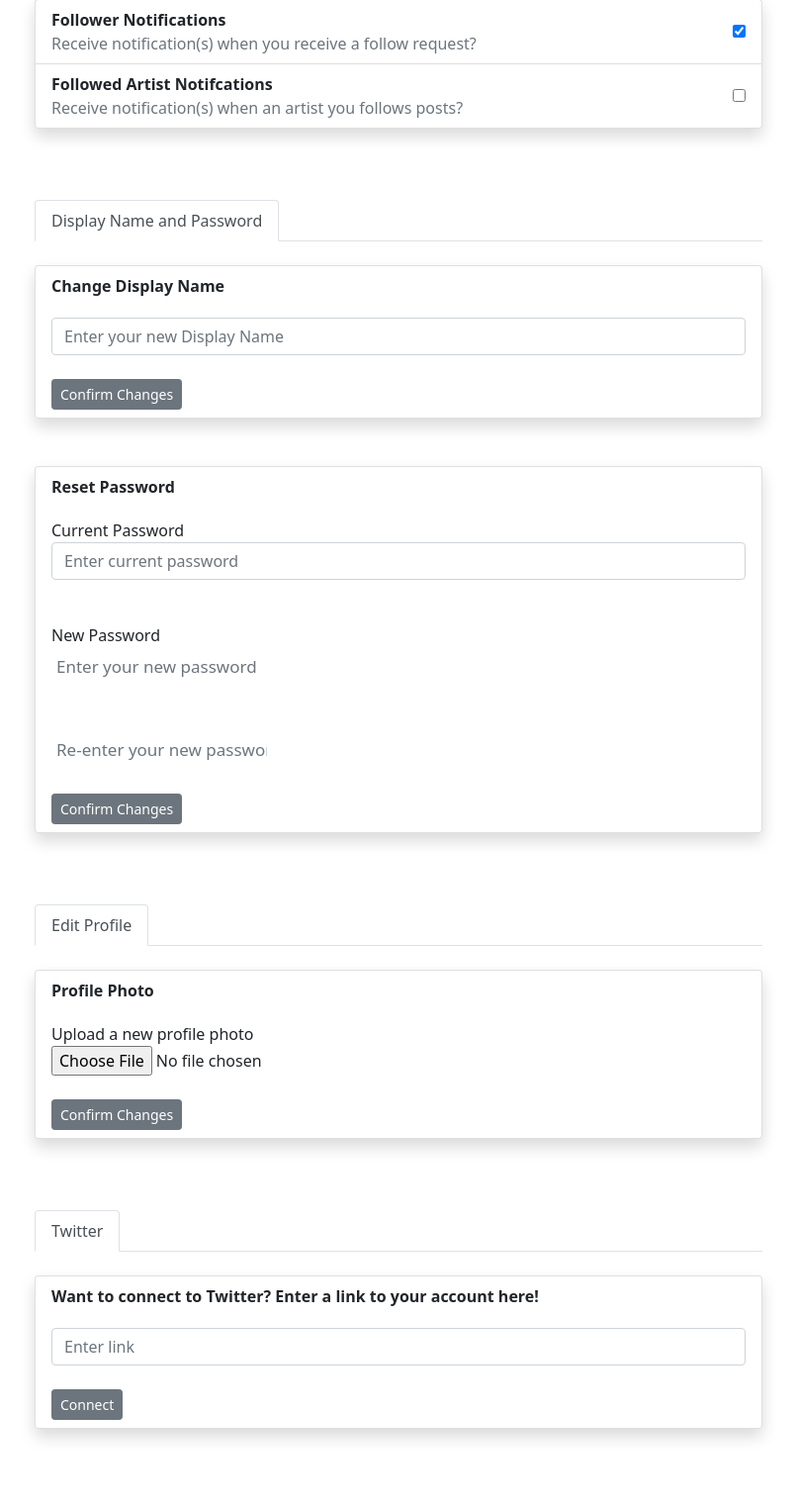
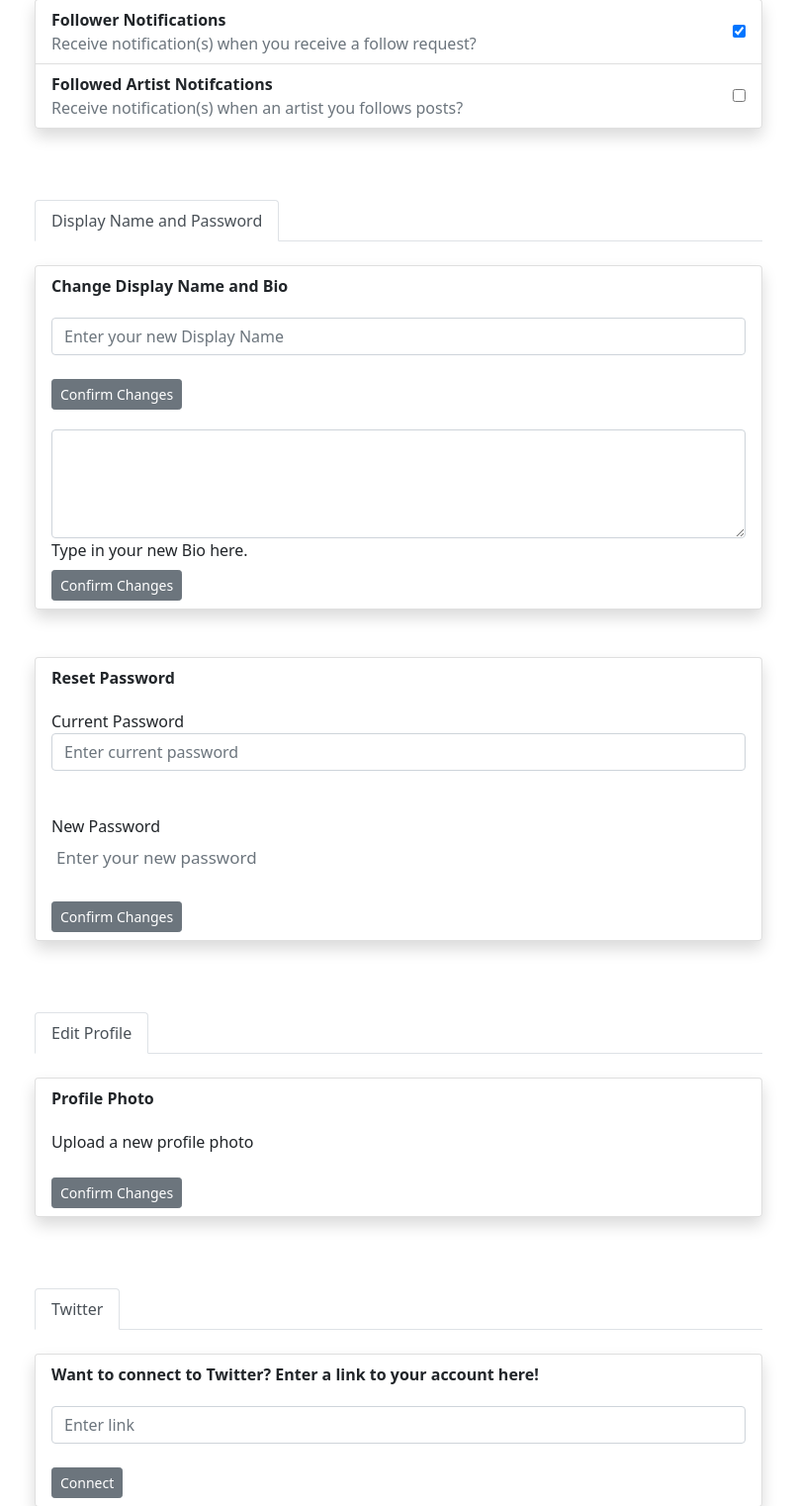
Before and after one commit to TeamBaconWebsys/project, a PHP site: page /homepage/settings.php in a window 1280 px wide. Shown: the part 301-1823 px from the top of the page at 99% size, without its empty margins (237-1042 px from the left). Before the commit the page ends 1793 px from the top, so only its background shows below. Run offline with PHP 8.4, Linux system fonts and the light colour scheme; a user stored in the database is signed in; data comes from the database, SQL or seed files in the repository; data that the repository does not hold is empty; some libraries are stand-ins or nearby versions.

Commit message:
Update settings.php
Added PHP to settings page, still working on getting the query calls working to the database.

```diff
--- a/homepage/settings.php
+++ b/homepage/settings.php
@@ -1,6 +1,7 @@
 <?php
-include('../includes/login_check.php');
-include('../includes/functions.php');
+    include('../includes/login_check.php');
+    include('../includes/functions.php');
+    $conn = db_connect();
 ?>
 
 <!DOCTYPE html>
@@ -66,7 +67,6 @@ include('../includes/functions.php');
     </nav>
     <h1 class="display-3 text-center">Settings</h1>
     <br>
-
     <div class="container">
       <!-- Notifications Settings -->
       <div class="row justify-content-center">
@@ -75,6 +75,7 @@ include('../includes/functions.php');
             <ul class="nav nav-tabs mb-4" role="tablist">
               <li class="nav-item">
                 <!-- Notification Settings with buttons -->
+                <!-- HTML Placeholder for future implementation of Notificaiton Features. -->
                 <a class="nav-link active" data-toggle="tab" href="#contact" role="tab" aria-controls="contact"
                   aria-selected="false">Notifications</a>
               </li>
@@ -88,7 +89,6 @@ include('../includes/functions.php');
                   </div>
                   <div class="col-auto">
                     <div class="custom-control custom-switch">
-                      <!--create a query to database to change / store Follower Notification settings -->
                       <input type="checkbox" class="custom-control-input" id="alert1" checked="" />
                       <span class="custom-control-label"></span>
                     </div>
@@ -103,7 +103,6 @@ include('../includes/functions.php');
                   </div>
                   <div class="col-auto">
                     <div class="custom-control custom-switch">
-                      <!--create a query to database to store Artist Notification settings -->
                       <input type="checkbox" class="custom-control-input" id="alert2" />
                       <span class="custom-control-label"></span>
                     </div>
@@ -114,6 +113,8 @@ include('../includes/functions.php');
           </div>
         </div>
       </div>
+
+
       <!-- Change Display Name/Password -->
       <div class="row justify-content-center">
         <div class="col-12 col-lg-10 col-xl-8 mx-auto">
@@ -128,26 +129,75 @@ include('../includes/functions.php');
               <div class="list-group-item">
                 <div class="row align-items-center">
                   <div class="col">
-                    <strong class="mb-0">Change Display Name</strong>
-                    <form>
+                    <strong class="mb-0">Change Display Name and Bio</strong>
+                    <?php
+                    /*
+                        $pstmt = $conn->prepare("UPDATE accounts WHERE user_id = :current_user_id");
+                        //$pstmt->execute([':current_user_id' => $current_user_id);
+                        $qry = mysqli_query($conn,"SELECT * FROM accounts WHERE user_id='$current_user_id'");
+                        $data = mysqli_fetch_array($qry);
+                        if(isset($_POST['submit']))
+                        {
+                          $display_name = $_POST['display_name'];
+                          $edit = mysqli_query($conn,"Change your Display Name ='$display_name', where display_name ='$current_user_id'");
+                          if($edit)
+                          {
+                              mysqli_close($conn);
+                              exit;
+                          }
+                        }
+                      */
+                    ?>
+                    <form action="" method="POST">
                       <div class="form-group">
                         <input type="email" class="form-control" id="exampleInputEmail1" aria-describedby="emailHelp"
-                          placeholder="Enter your new Display Name">
+                            value="<?php echo $accounts['display_name'] ?>" placeholder="Enter your new Display Name">
                         <br>
-                        <!-- Querey call to change Display name upon clicking the button -->
-                        <button type="button" class="btn btn-secondary btn-sm">Confirm Changes</button>
+                        <button type="submit" name="submit" class="btn btn-secondary btn-sm">Confirm Changes</button>
                       </div>
+                    </form>
+                    <?php
+                    /*
+                        $pstmt = $conn->prepare("UPDATE accounts WHERE user_id = :current_user_id");
+                        //$pstmt->execute([':current_user_id' => $current_user_id);
+                        $bio = $_POST['bio'];
+                        $qry = mysqli_query($conn,"SELECT * FROM accounts WHERE user_id='$current_user_id'");
+                        $data = mysqli_fetch_array($qry);
+                        if(isset($_POST['submit']))
+                        {
+                            $bio = $_POST['bio'];
+                            $edit = mysqli_query($conn,"Change your bio ='$bio', where bio='$current_user_id'");
+                            if($edit)
+                            {
+                                mysqli_close($conn);
+                                exit;
+                            }
+                        }
+                      */
+                    ?>
+                    <form>
+                        <div class="form-group">
+                            <div class="form-outline">
+                                <textarea class="form-control" id="textAreaExample" rows="4"></textarea>
+                                <label class="form-label" value="<?php echo $data['bio'] ?>" for="textAreaExample">Type in your new Bio here.</label>
+                            </div>
+                          <button type="submit" name="submit" class="btn btn-secondary btn-sm">Confirm Changes</button>
+                        </div>
                     </form>
                   </div>
                 </div>
               </div>
             </div>
+
+
+
+
             <div class="list-group mb-5 shadow">
               <div class="list-group-item">
                 <div class="row align-items-center">
                   <div class="col">
                     <strong class="mb-0">Reset Password</strong>
-                    <form>
+                    <form action="" method="POST">
                       <div class="form-group">
                         <label for="current-password">Current Password</label>
                         <input type="email" class="form-control" id="current-password" aria-describedby="emailHelp"
@@ -156,11 +206,26 @@ include('../includes/functions.php');
                       <br>
                       <div class="form-group">
                         <label for="new-password">New Password</label>
-                        <input type="password" class="form-control" id="new-password" placeholder="Enter your new password">
-                      </div>
-                      <br>
-                      <div class="form-group">
-                        <input type="password" class="form-control" id="new-password-confirm" placeholder="Re-enter your new password">
+                          <?php
+                          /*
+                            $pstmt = $conn->prepare("UPDATE accounts WHERE user_id = :current_user_id");
+                            //$pstmt->execute([':current_user_id' => $current_user_id);
+                            $password = $_POST['password'];
+                            $qry = mysqli_query($conn,"SELECT * FROM accounts WHERE password='$password'");
+                            $data = mysqli_fetch_array($qry);
+                            if(isset($_POST['submit']))
+                            {
+                                $password = $_POST['password'];
+                                $edit = mysqli_query($conn,"Change your password ='$password', where password='$password'");
+                                if($edit)
+                                {
+                                    mysqli_close($conn); // Close connection
+                                    exit;
+                                }
+                            }
+                          */
+                          ?>
+                          <input type="password" class="form-control" id="new-password" placeholder="Enter your new password">
                       </div>
                       <br>
                       <!-- Querey call to change Password upon clicking the button -->
@@ -173,6 +238,9 @@ include('../includes/functions.php');
           </div>
         </div>
       </div>
+
+
+
       <!-- Edit Profile/Upload Profile Photo -->
       <div class="row justify-content-center">
         <div class="col-12 col-lg-10 col-xl-8 mx-auto">
@@ -194,11 +262,21 @@ include('../includes/functions.php');
                       <div class="form-group">
                         <label for="exampleFormControlFile1">Upload a new profile photo</label>
                         <br>
-                        <input type="file" class="form-control-file" id="exampleFormControlFile1">
+                        <?php
+                        /*
+                          $pstmt = $conn->prepare("UPDATE accounts WHERE user_id = :current_user_id");
+                          //$pstmt->execute([':current_user_id' => $current_user_id);
+                          $profile_pic = $_POST['profile_pic'];
+                          $qry = mysqli_query($conn,"INSERT INTO accounts WHERE accounts.profile_pic");
+                          $data = mysqli_fetch_array($qry);
+                          if(isset($_POST['submit']))
+                            {
+                            echo "<input type='file' class='form-control-file' id='.$profile_pic.'";
+                        */
+                        ?>
                       </div>
                       <br>
-                      <!-- Querey call to chnage profile photo link in database -->
-                      <button type="button" class="btn btn-secondary btn-sm">Confirm Changes</button>
+                      <button type="submit" name="submit" class="btn btn-secondary btn-sm">Confirm Changes</button>
                     </form>
                   </div>
                 </div>
@@ -207,6 +285,10 @@ include('../includes/functions.php');
           </div>
         </div>
       </div>
+
+
+
+
       <!-- Connect Twitter -->
       <div class="row justify-content-center">
         <div class="col-12 col-lg-10 col-xl-8 mx-auto">
@@ -221,11 +303,11 @@ include('../includes/functions.php');
               <div class="list-group-item">
                 <div class="row align-items-center">
                   <div class="col">
+                    <!-- HTML Placeholder for future implementation of twitter connection -->
                     <strong class="mb-0">Want to connect to Twitter? Enter a link to your account here!</strong>
                     <div class="form-group">
                       <input type="email" class="form-control" id="twitter-link" aria-describedby="emailHelp" placeholder="Enter link">
                       <br>
-                      <!-- Querey call to store twitter link in database upon clicking the button -->
                       <button type="button" class="btn btn-secondary btn-sm">Connect</button>
                     </div>
                   </div>
@@ -236,7 +318,5 @@ include('../includes/functions.php');
         </div>
       </div>
     </div>
-
   </body>
-
 </html>
```
